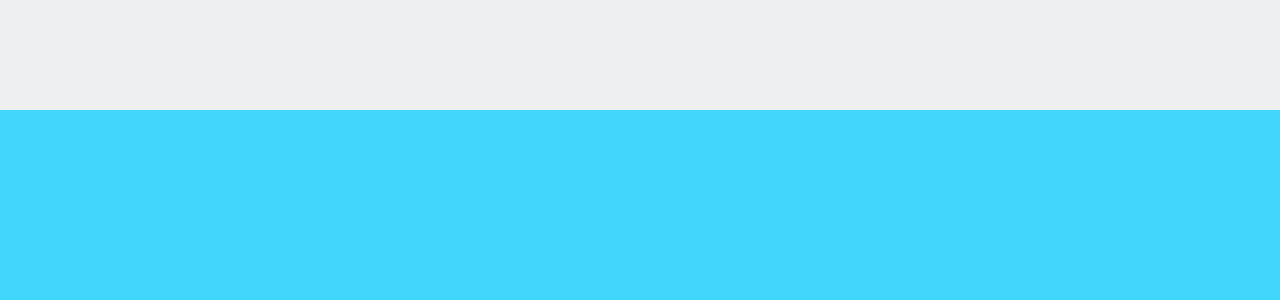
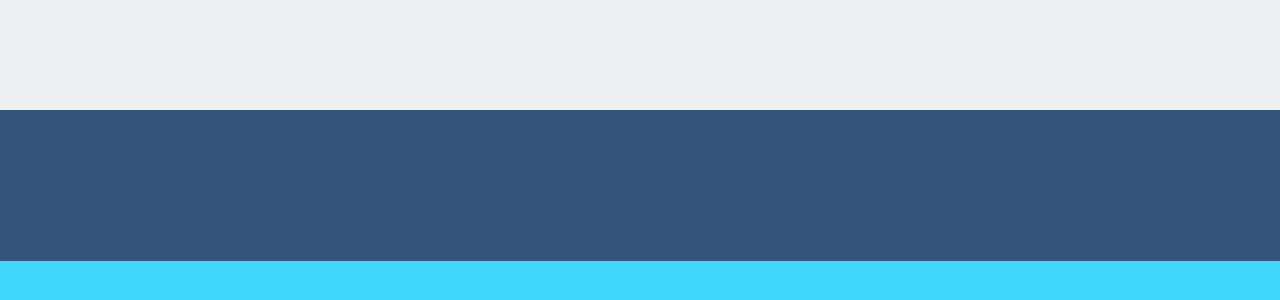
Before and after one commit to Viktor3691/Figma, a plain HTML site: page testSite/testSite.html in a window 1280 px wide. Shown: the part 4898-5198 px from the top of the page. Drawn offline with Linux system fonts and the light colour scheme; a web font is replaced by a local one.

Commit message:
100226_2

```diff
--- a/testSite/testSite.html
+++ b/testSite/testSite.html
@@ -97,7 +97,7 @@
 
 
         <!-- НАЧАЛО: SECTION  footer      -->
-        <section class="section_footer">
+        <section class="section footer">
 
         </section>
         <!-- КОНЕЦ: SECTION footer     -->
```
